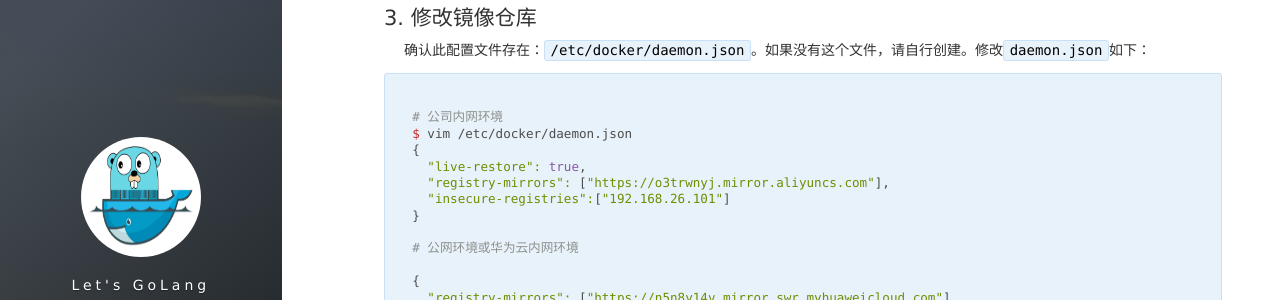
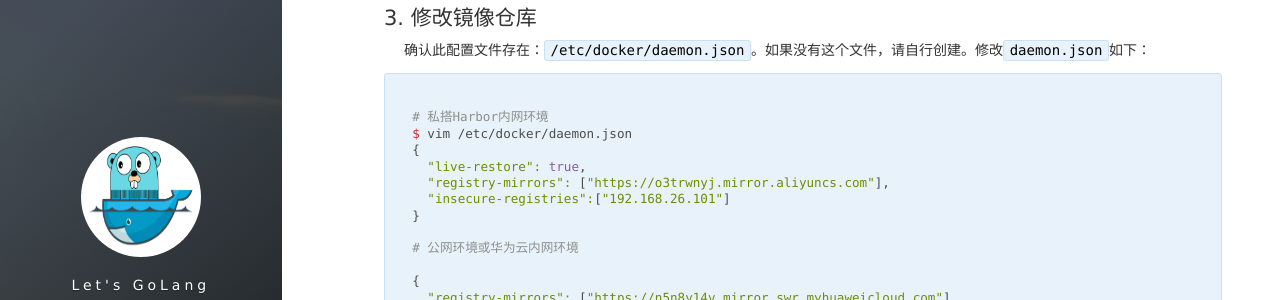
Before and after one commit to yeanguzhou/yeanguzhou.github.io, a Jekyll site: the page built from _posts/2018-11-13-CentOS容器环境规范化部署流程.md, in a window 1280 px wide and 900 px high, scrolled down 828 px. Shown: the part 151-451 px from the top of the window. Built offline with Jekyll 4.4.1, drawn with Linux system fonts in a browser that asks for light colours; nearby versions of some CDN libraries; our own code applies the rules of GitHub Pages for plain Markdown files; comment, search, counter and statistics services are not loaded.

Commit message:
Update 2018-11-13-CentOS容器环境规范化部署流程.md

````diff
--- a/_posts/2018-11-13-CentOS容器环境规范化部署流程.md
+++ b/_posts/2018-11-13-CentOS容器环境规范化部署流程.md
@@ -48,7 +48,7 @@ systemctl start docker # 开机启动Docker
 
 ```shell
 
-# 公司内网环境
+# 私搭Harbor内网环境
 $ vim /etc/docker/daemon.json
 {
   "live-restore": true,
````
